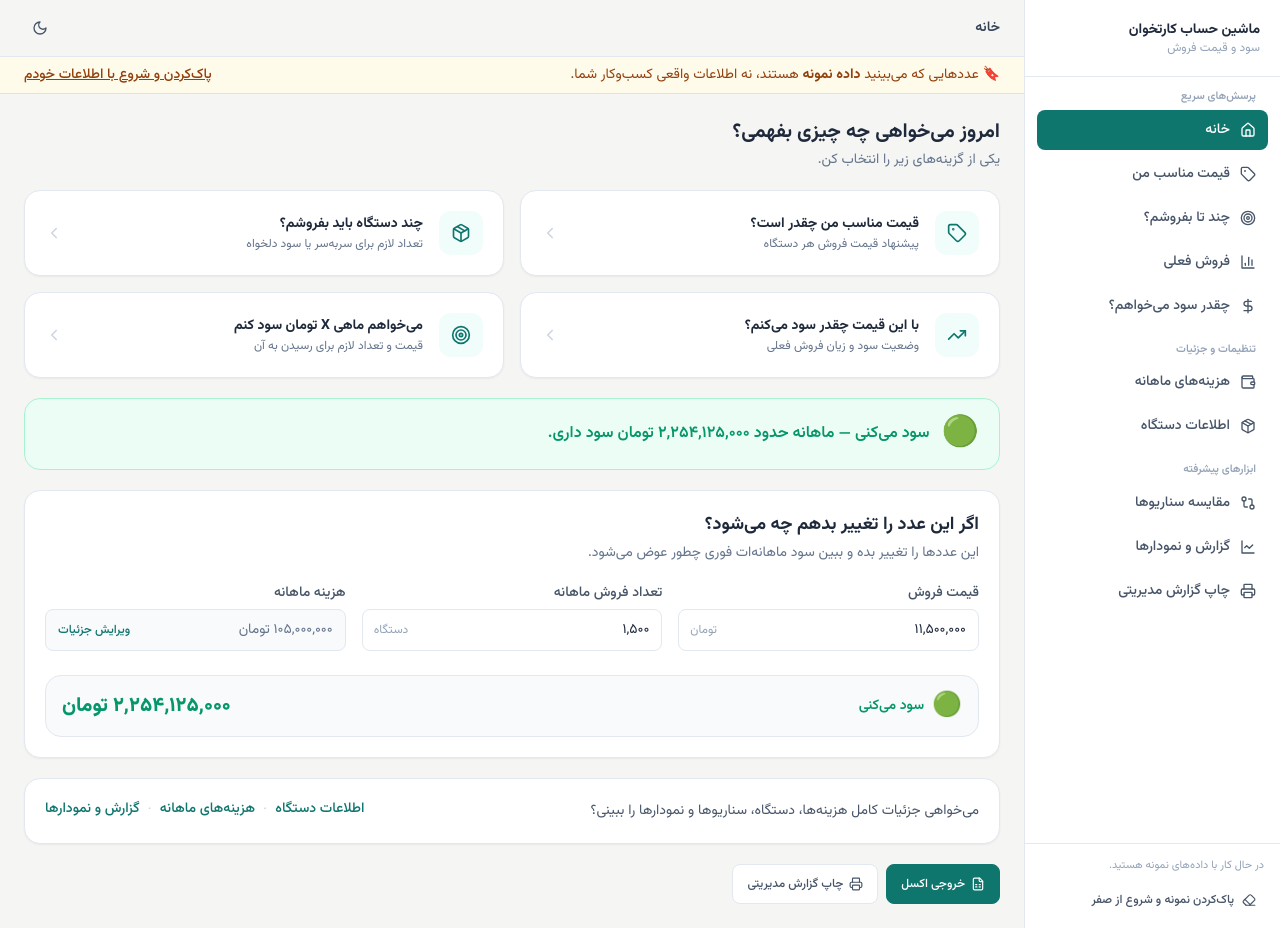
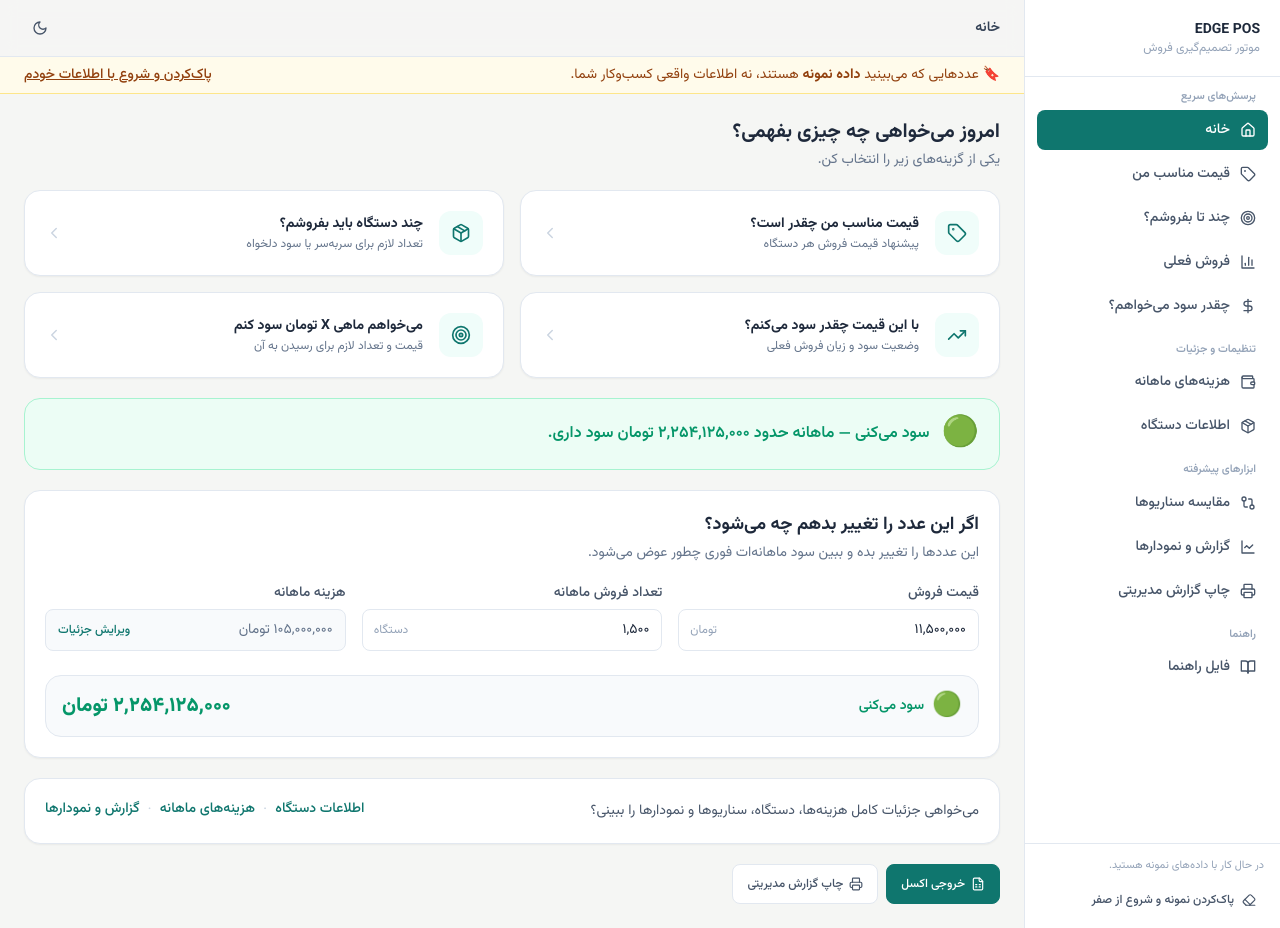
Before and after one commit to namdarenbatm-dev/cal, a React (Vite) app: page / in a window 1280 px wide. Built offline with nearby package versions, Linux system fonts and the light colour scheme.

Commit message:
Update Sidebar.tsx

```diff
--- a/src/components/layout/Sidebar.tsx
+++ b/src/components/layout/Sidebar.tsx
@@ -1,11 +1,32 @@
 import React from "react";
 import { NavLink } from "react-router-dom";
 import {
-  Home, Wallet, Package, BarChart3, Target, DollarSign, GitCompare, LineChart, X, RotateCcw, Eraser, Tag, Printer,
+  Home,
+  Wallet,
+  Package,
+  BarChart3,
+  Target,
+  DollarSign,
+  GitCompare,
+  LineChart,
+  X,
+  RotateCcw,
+  Eraser,
+  Tag,
+  Printer,
+  BookOpen,
 } from "lucide-react";
 import { useFinancialModel } from "../../hooks/FinancialModelContext";
 
-const NAV_GROUPS: Array<{ label: string; items: Array<{ to: string; label: string; icon: typeof Home; end?: boolean }> }> = [
+const NAV_GROUPS: Array<{
+  label: string;
+  items: Array<{
+    to: string;
+    label: string;
+    icon: typeof Home;
+    end?: boolean;
+  }>;
+}> = [
   {
     label: "پرسش‌های سریع",
     items: [
@@ -31,9 +52,21 @@ const NAV_GROUPS: Array<{ label: string; items: Array<{ to: string; label: strin
       { to: "/print-report", label: "چاپ گزارش مدیریتی", icon: Printer },
     ],
   },
+  {
+    label: "راهنما",
+    items: [
+      { to: "/user-guide", label: "فایل راهنما", icon: BookOpen },
+    ],
+  },
 ];
 
-export function Sidebar({ open, onClose }: { open: boolean; onClose: () => void }) {
+export function Sidebar({
+  open,
+  onClose,
+}: {
+  open: boolean;
+  onClose: () => void;
+}) {
   const m = useFinancialModel();
 
   function handleClearSample() {
@@ -44,7 +77,9 @@ export function Sidebar({ open, onClose }: { open: boolean; onClose: () => void
   }
 
   function handleRestoreSample() {
-    const ok = window.confirm("داده‌های فعلی با داده‌های نمونه جایگزین می‌شوند. ادامه می‌دهید؟");
+    const ok = window.confirm(
+      "داده‌های فعلی با داده‌های نمونه جایگزین می‌شوند. ادامه می‌دهید؟"
+    );
     if (ok) m.resetToSampleData();
   }
 
@@ -57,17 +92,33 @@ export function Sidebar({ open, onClose }: { open: boolean; onClose: () => void
       >
         <div className="p-5 border-b border-slate-200 dark:border-slate-800 flex items-center justify-between">
           <div>
-            <div className="text-sm font-bold text-slate-800 dark:text-slate-100">ماشین حساب کارتخوان</div>
-            <div className="text-xs text-slate-400 dark:text-slate-500">سود و قیمت فروش</div>
+            <div className="text-sm font-bold text-slate-800 dark:text-slate-100">
+              EDGE POS
+            </div>
+            <div className="text-xs text-slate-400 dark:text-slate-500">
+              موتور تصمیم‌گیری فروش
+            </div>
           </div>
-          <button className="lg:hidden p-2 -m-2" onClick={onClose} aria-label="بستن منو">
-            <X size={18} className="text-slate-600 dark:text-slate-300" />
+
+          <button
+            className="lg:hidden p-2 -m-2"
+            onClick={onClose}
+            aria-label="بستن منو"
+          >
+            <X
+              size={18}
+              className="text-slate-600 dark:text-slate-300"
+            />
           </button>
         </div>
+
         <nav className="p-3 space-y-4 flex-1 overflow-y-auto">
           {NAV_GROUPS.map((group) => (
             <div key={group.label}>
-              <div className="px-3 mb-1 text-[11px] font-semibold text-slate-400 dark:text-slate-500">{group.label}</div>
+              <div className="px-3 mb-1 text-[11px] font-semibold text-slate-400 dark:text-slate-500">
+                {group.label}
+              </div>
+
               <div className="space-y-1">
                 {group.items.map((n) => (
                   <NavLink
@@ -91,12 +142,14 @@ export function Sidebar({ open, onClose }: { open: boolean; onClose: () => void
             </div>
           ))}
         </nav>
+
         <div className="p-3 border-t border-slate-200 dark:border-slate-800 space-y-2">
           {m.isSampleData ? (
             <>
               <p className="text-[11px] leading-5 text-slate-400 dark:text-slate-500 px-1">
                 در حال کار با داده‌های نمونه هستید.
               </p>
+
               <button
                 onClick={handleClearSample}
                 className="w-full flex items-center gap-2 rounded-lg px-3 py-2 text-xs font-medium text-slate-600 dark:text-slate-300 hover:bg-slate-50 dark:hover:bg-slate-800 transition-colors"
@@ -116,7 +169,13 @@ export function Sidebar({ open, onClose }: { open: boolean; onClose: () => void
           )}
         </div>
       </aside>
-      {open && <div className="fixed inset-0 bg-black/30 z-20 lg:hidden" onClick={onClose} />}
+
+      {open && (
+        <div
+          className="fixed inset-0 bg-black/30 z-20 lg:hidden"
+          onClick={onClose}
+        />
+      )}
     </>
   );
 }
```
